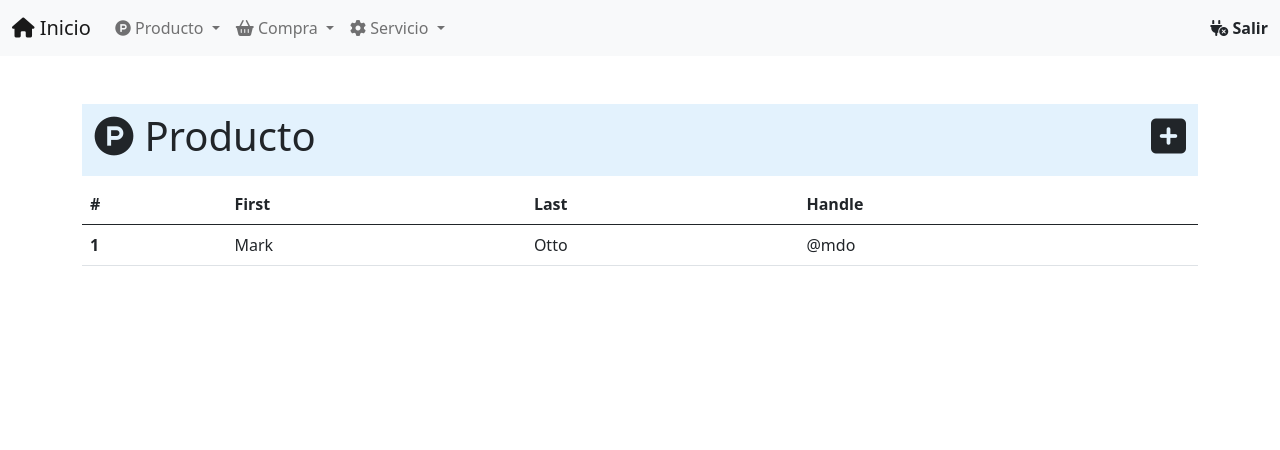
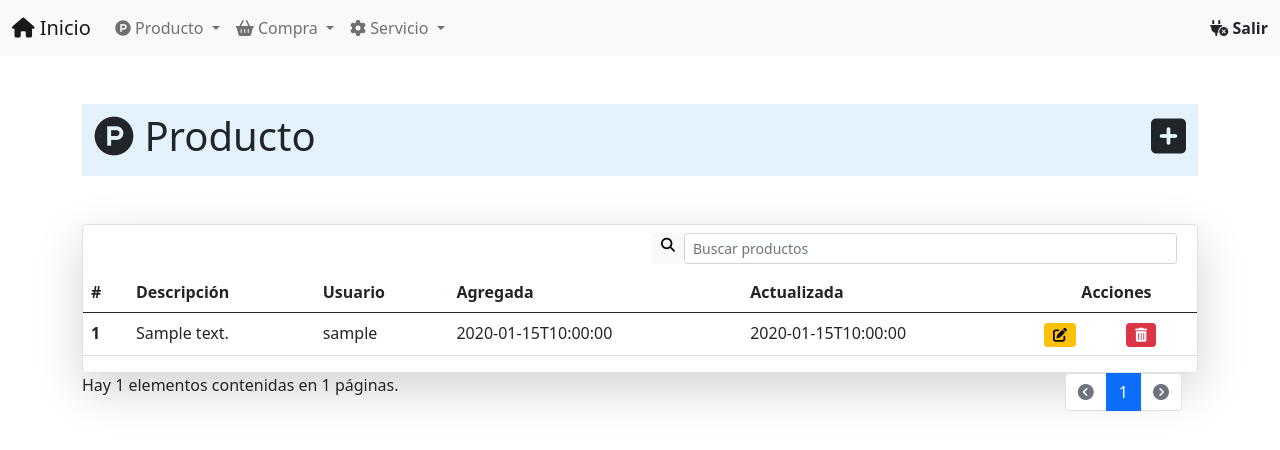
Before and after one commit to cpablop1/sisteg, a Django app: page /producto/ in a window 1280 px wide. Shown: the top 450 px of the page. Run offline with Django 5.2, Linux system fonts and the light colour scheme; a user stored in the database is signed in; tables that the repository leaves empty hold one stand-in row (values such as "Sample post").

Commit message:
Inicializando la funcionalidad de crear producto

```diff
--- a/sisteg/apps/producto/views.py
+++ b/sisteg/apps/producto/views.py
@@ -230,3 +230,67 @@ def listar_marca(request):
     data['msg'] = msg
     # Retornamos los datos
     return JsonResponse(data)
+
+# Funcionalidad para crear productos
+def agregar_producto(request):
+    if request.method == 'POST':
+        # Recoger los datos por POST
+        id = request.POST.get("id", None) or None
+        descripcion = request.POST.get("descripcion", '').strip().upper() or ''
+        detalle = request.POST.get("detalle", '').strip() or ''
+        costo = request.POST.get("costo", 0).strip() or 0
+        precio = request.POST.get("precio", 0).strip() or 0
+        stock = request.POST.get("stock", 0).strip() or 0
+        img1 = request.FILES.get('img1', None) or None
+        img2 = request.FILES.get('img2', None) or None
+        marca_id = request.POST.get("marca_id", None).strip() or None
+        categoria_id = request.POST.get("categoria_id", None).strip() or None
+        usuario_id = User.objects.get(id=request.user.id)
+        eliminar_img1 = request.POST.get('eliminar_img1')
+        eliminar_img2 = request.POST.get('eliminar_img2')
+
+        data = {
+            "descripcion": descripcion,
+            "detalle": detalle,
+            "costo": costo,
+            "precio": precio,
+            "stock": stock,
+            "marca_id": Marca.objects.get(id=marca_id),
+            "categoria_id": Categoria.objects.get(id=categoria_id),
+        }
+        # Ver si hay imáganes que agregar
+        if img1 != None:
+            data['img1'] = img1
+
+        if img2 != None:
+            data['img2'] = img2
+
+        if img3 != None:
+            data['img3'] = img3
+
+        # Ver si hay imágenes que borrar
+        if delete_img1 != None and id != None:
+            data['img1'] = ''
+
+        if delete_img2 != None and id != None:
+            data['img2'] = ''
+
+        if delete_img3 != None and id != None:
+            data['img3'] = ''
+
+        # Ver si es necesario agregar el usuario y oficina
+        if id == None:
+            data['id_user'] = id_user
+            data['id_office'] = Office.objects.get(id=id_office)
+
+        try:
+            product = Product.objects.update_or_create(
+                id=id,
+                defaults=data
+            )
+            if product[1]:
+                return JsonResponse({"res": True, "msg": "Producto registrado correctamente."})
+            else:
+                return JsonResponse({"res": True, "msg": "Producto actualizado correctamente."})
+        except:
+            return JsonResponse({"res": False, "msg": "¡Hubo un error al registrar producto!"})
--- /dev/null
+++ b/sisteg/static/js/producto/agregar.js
@@ -0,0 +1,26 @@
+import * as alerta from '../alertas/alertas.js';
+import { cambiar } from './cambiar.js';
+import { listar } from './listar.js';
+
+export function agregar(form) {
+    let formData = new FormData(form)
+    fetch('/producto/agregar-marca/', {
+        method: 'POST',
+        headers: {
+            'X-CSRFToken': document.querySelector('[name=csrfmiddlewaretoken]').value
+        },
+        body: formData
+    }).then(res => {
+        return res.json();
+    }).then(data => {
+        if (data.res) {
+            alerta.success(data.msg);
+            cambiar();
+            setTimeout(() => {
+                listar();
+            }, 500);
+        } else {
+            alerta.danger(data.msg);
+        }
+    });
+}
--- /dev/null
+++ b/sisteg/static/js/producto/cambiar.js
@@ -0,0 +1,19 @@
+// Evento para cambiar de vista entre el formulario y el listado de categoría
+export function cambiar() {
+    let btn_agregar = document.getElementById('agregar');
+    let form_agregar = document.getElementById('form_agregar');
+    let listar = document.getElementById('listar');
+
+    if (listar.hidden) {
+        btn_agregar.innerHTML = '<i class="fa-solid fa-square-plus"></i>';
+        form_agregar.reset();
+        listar.hidden = false;
+        form_agregar.hidden = true;
+    } else {
+        btn_agregar.innerHTML = '<i class="fa-solid fa-list"></i>';
+        form_agregar.reset();
+        listar.hidden = true;
+        form_agregar.hidden = false;
+        document.getElementById('descripcion').focus();
+    }
+}
--- /dev/null
+++ b/sisteg/static/js/producto/editar.js
@@ -0,0 +1,12 @@
+import { cambiar } from "./cambiar.js";
+
+export function editar(id) {
+    cambiar();
+    fetch(`/producto/listar-marca/?id=${id}`).then(res => res.json()).then(data => {
+        let id = document.querySelector('#form_agregar input[name=id]');
+        let descripcion = document.querySelector('#form_agregar input[name=descripcion]');
+
+        id.value = data.data[0].id;
+        descripcion.value = data.data[0].descripcion;
+    });
+}
--- /dev/null
+++ b/sisteg/static/js/producto/listar.js
@@ -0,0 +1,52 @@
+export function listar(data_p = { 'pagina': 1, 'buscar': '' }) {
+    let params = new URLSearchParams(data_p).toString();
+    fetch(`/producto/listar-marca/?${params}`).then(res => res.json()).then(data => {
+        let tabla = document.getElementById('tbl_listar');
+        let fila = '';
+        let pages = '';
+        let previous;
+        let next;
+        if (data.has_next) {
+            let new_data = { ...data_p }
+            new_data.pagina += 1
+            let jsonData = JSON.stringify(new_data);
+            next = `<li class="page-item"><a class="page-link" href="#" onclick='listar(${jsonData})'><i class="fa-solid fa-circle-chevron-right"></i></a></li>`
+        } else {
+            next = `<li class="page-item disabled"><a class="page-link" href="#"><i class="fa-solid fa-circle-chevron-right"></i></a></li>`
+        }
+        if (data.has_previous) {
+            let new_data = { ...data_p }
+            new_data.pagina -= 1
+            let jsonData = JSON.stringify(new_data);
+            previous = `<li class="page-item"><a class="page-link" href="#" onclick='listar(${jsonData})'><i class="fa-solid fa-circle-chevron-left"></i></a></li>`
+        } else {
+            previous = `<li class="page-item disabled"><a class="page-link" href="#"><i class="fa-solid fa-circle-chevron-left"></i></a></li>`
+        }
+        Array.from(data.page_range, (item, index) => {
+            let new_data = { ...data_p }
+            new_data.pagina = item
+            let jsonData = JSON.stringify(new_data);
+            pages += `<li class="page-item" id="page-${item}"><a class="page-link" href="#" onclick='listar(${jsonData})'>${item}</a></li>`;
+        });
+
+
+        Array.from(data.data, (item, index) => {
+            fila += `
+                <tr>
+                    <th scope="row">${index + 1}</th>
+                    <td>${item.descripcion}</td>
+                    <td>${item.usuario}</td>
+                    <td>${item.fecha_ingreso}</td>
+                    <td>${item.fecha_actualizacion}</td>
+                    <td><i class="fa-solid fa-pen-to-square btn btn-warning btn-sm" editar="${item.id}"></i></td>
+                    <td><i class="fa-solid fa-trash-can btn btn-danger btn-sm" eliminar="${item.id}"></i></td>
+                </tr>`;
+        });
+
+        tabla.childNodes[3].innerHTML = fila;
+        document.getElementById('pagination').innerHTML = previous + pages + next;
+        document.getElementById(`page-${data_p.pagina}`).classList.add('active');
+        document.getElementById('count').innerHTML = `Hay ${data.count} elementos contenidas en ${data.num_pages} páginas.`;
+
+    });
+}
--- a/sisteg/static/js/producto/main.js
+++ b/sisteg/static/js/producto/main.js
@@ -1,21 +1,51 @@
+import * as alerta from '../alertas/alertas.js';
+import { cambiar } from './cambiar.js';
+import { agregar } from './agregar.js';
+import { listar } from './listar.js';
+import { editar } from './editar.js';
+
 window.onload = () => {
     let titulo = document.getElementById('titulo');
     titulo.innerHTML = `<i class="fa-brands fa-product-hunt"></i> Producto`;
-
+    listar();
 }
 
+window.listar = (data) => {
+    listar(data);
+}
+
+// Evento para cambiar de vista entre el formulario y el listado de marcas
 document.getElementById('agregar').addEventListener('click', e => {
-    let btn_agregar = document.getElementById('agregar');
-    let form_agregar = document.getElementById('form_agregar');
-    let listar = document.getElementById('listar');
+    cambiar();
+});
 
-    if (listar.hidden) {
-        btn_agregar.innerHTML = '<i class="fa-solid fa-square-plus"></i>';
-        listar.hidden = false;
-        form_agregar.hidden = true;
+// Evento para agregar marca
+document.getElementById('form_agregar').addEventListener('submit', e => {
+    e.preventDefault();
+    let descripcion = e.target.querySelector('#descripcion');
+    if (descripcion.value.trim().length === 0) { // Evaluamos si no está vacío el campo
+        alerta.danger('Complete el formulario para continuar.');
+        descripcion.classList.add('is-invalid');
     } else {
-        btn_agregar.innerHTML = '<i class="fa-solid fa-list"></i>';
-        listar.hidden = true;
-        form_agregar.hidden = false;
+        descripcion.classList.remove('is-invalid');
+        agregar(e.target);
     }
 });
+
+// Evento para editar marca
+document.getElementById('tbl_listar').addEventListener('click', e => {
+    let id = parseInt(e.target.getAttribute('editar'))
+    if (id) {
+        editar(id);
+    }
+});
+
+// Evento para buscar marcas
+document.getElementById('buscar').addEventListener('input', e => {
+    let buscar = e.target.value.trim();
+    if (buscar.length > 0) {
+        listar({'pagina': 1, 'buscar': buscar });
+    } else {
+        listar();
+    }
+});
--- a/sisteg/templates/producto/agregar.html
+++ b/sisteg/templates/producto/agregar.html
@@ -1,10 +1,48 @@
-<form id="form_agregar" hidden>
+<form class="border rounded shadow-lg p-5 mt-5" id="form_agregar" hidden>
+    {% csrf_token %}
     <div class="mb-3">
-        <label for="exampleFormControlInput1" class="form-label">Email address</label>
-        <input type="email" class="form-control" id="exampleFormControlInput1" placeholder="name@example.com">
+        <label for="descripcion" class="form-label">Descripción</label>
+        <input type="text" class="form-control" name="id" id="id" hidden>
+        <input type="text" class="form-control" name="descripcion" id="descripcion"
+            placeholder="Ingrese una descripción del producto">
     </div>
     <div class="mb-3">
-        <label for="exampleFormControlTextarea1" class="form-label">Example textarea</label>
-        <textarea class="form-control" id="exampleFormControlTextarea1" rows="3"></textarea>
+        <label for="detalle" class="form-label">Detalle</label>
+        <textarea class="form-control" name="detalle" id="detalle"></textarea>
+    </div>
+    <div class="mb-3">
+        <label for="costo" class="form-label">Costo</label>
+        <input type="number" step="0.1" class="form-control" name="costo" id="costo">
+    </div>
+    <div class="mb-3">
+        <label for="precio" class="form-label">Precio</label>
+        <input type="number" step="0.1" class="form-control" name="precio" id="precio">
+    </div>
+    <div class="mb-3">
+        <label for="stock" class="form-label">Stock</label>
+        <input type="number" class="form-control" name="stock" id="stock">
+    </div>
+    <div class="mb-3">
+        <label for="img1" class="form-label">Imagen 1</label>
+        <input type="file" class="form-control" name="img1" id="img1">
+    </div>
+    <div class="mb-3">
+        <label for="img2" class="form-label">Imagen 2</label>
+        <input type="file" class="form-control" name="img2" id="img2">
+    </div>
+    <div class="mb-3">
+        <label for="marca_id" class="form-label">Marca</label>
+        <select class="form-control" name="marca_id" id="marca_id">
+            <option value="">Sin marca</option>
+        </select>
+    </div>
+    <div class="mb-3">
+        <label for="categoria_id" class="form-label">Categoría</label>
+        <select class="form-control" name="categoria_id" id="categoria_id">
+            <option value="">Sin categoría</option>
+        </select>
+    </div>
+    <div class="mb-3 d-flex justify-content-end">
+        <button type="submit" class="btn btn-primary">Guardar</button>
     </div>
 </form>
--- a/sisteg/templates/producto/listar.html
+++ b/sisteg/templates/producto/listar.html
@@ -1,18 +1,37 @@
-<table class="table" id="listar">
+<div id="listar">
+    <div class="table-responsive border rounded shadow-lg mt-5">
+        <div class="row justify-content-end m-2">
+            <div class="col-12 col-md-6">
+                <div class="d-flex">
+                    <i class="fa-solid fa-magnifying-glass btn btn-light btn-sm"></i>
+                    <input type="search" class="form-control form-control-sm" id="buscar" placeholder="Buscar productos">
+                </div>
+            </div>
+        </div>
+        <table class="table" id="tbl_listar">
             <thead>
                 <tr>
                     <th scope="col">#</th>
-            <th scope="col">First</th>
-            <th scope="col">Last</th>
-            <th scope="col">Handle</th>
+                    <th scope="col">Descripción</th>
+                    <th scope="col">Usuario</th>
+                    <th scope="col">Agregada</th>
+                    <th scope="col">Actualizada</th>
+                    <th scope="col" colspan="2" class="text-center">Acciones</th>
                 </tr>
             </thead>
             <tbody>
-        <tr>
-            <th scope="row">1</th>
-            <td>Mark</td>
-            <td>Otto</td>
-            <td>@mdo</td>
-        </tr>
             </tbody>
         </table>
+    </div>
+    <div class="row">
+        <div class="col">
+            <p id="count"></p>
+        </div>
+        <div class="col">
+            <nav aria-label="Search results pages">
+                <ul class="pagination justify-content-end me-md-3" id="pagination">
+                </ul>
+            </nav>
+        </div>
+    </div>
+</div>
--- a/sisteg/templates/producto/producto.html
+++ b/sisteg/templates/producto/producto.html
@@ -9,5 +9,5 @@
 
 
 {% block script %}
-<script src="{% static 'js/producto/main.js' %}"></script>
+<script src="{% static 'js/producto/main.js' %}" type="module"></script>
 {% endblock %}
```
Lines whose indentation alone changed are shown as unchanged.
